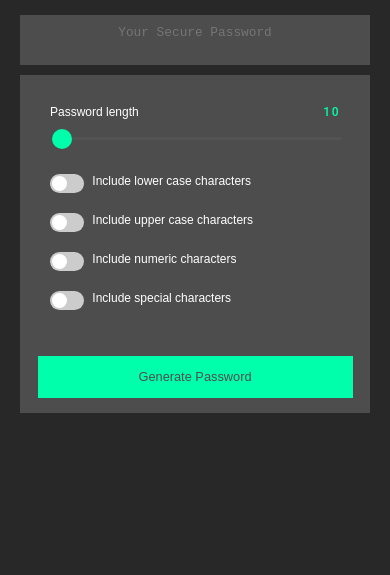
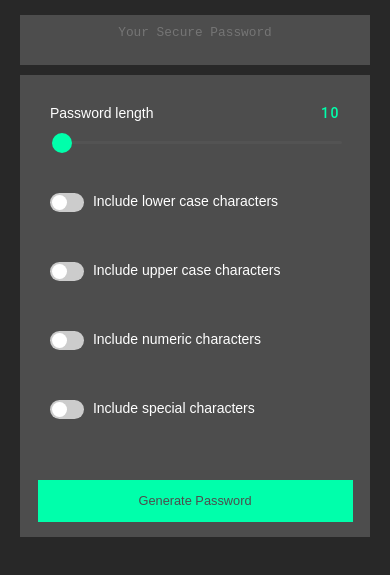
Before and after one commit to DRRobertson9673/Password-Generator-2.0, a plain HTML site: page index.html in a window 390 px wide. Shown: the part 69-644 px from the top of the page. Drawn offline with Linux system fonts and the light colour scheme.

Commit message:
change font sizes when viewed on mobile

```diff
--- a/assets/style.css
+++ b/assets/style.css
@@ -287,13 +287,14 @@ input:checked + .slider:before {
     padding-right: 0;
   }
   .characterTypeSelector {
-    font-size: 12px;
+    padding: 25px 30px 25px 30px;
+    font-size: 14px;
   }
   .sliderContainer {
-    font-size: 12px;
+    font-size: 14px;
   }
   #output {
-    font-size: 12px;
+    font-size: 14px;
   }
   #lengthSelector {
     padding-bottom: 10px;
```
